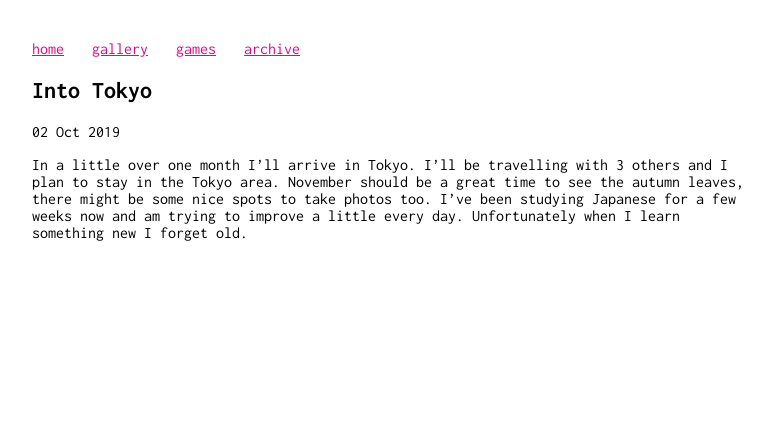
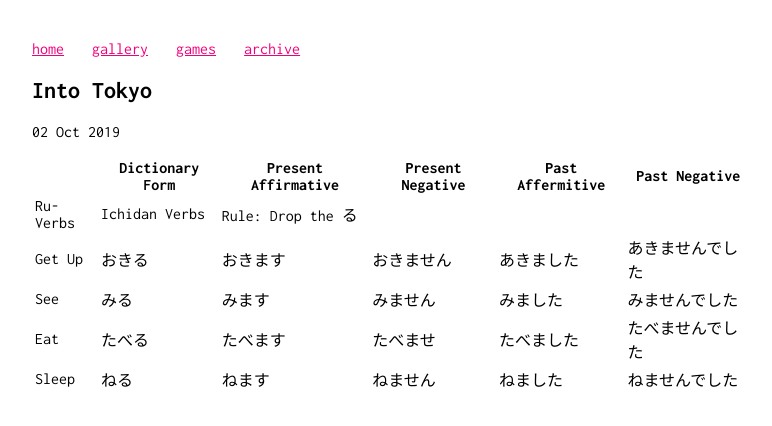
Before and after one commit to poglet/poglet.github.io, a Jekyll site: the page built from _posts/2019-10-02-into-tokyo.md, in a window 1280 px wide. Shown: the top 426 px of the page, without its empty margins (248-1020 px from the left). Built offline with Jekyll 4.4.1, drawn with Linux system fonts in a browser that asks for light colours.

Commit message:
Update 2019-10-02-into-tokyo.md

```diff
--- a/_posts/2019-10-02-into-tokyo.md
+++ b/_posts/2019-10-02-into-tokyo.md
@@ -4,5 +4,10 @@ title: "Into Tokyo"
 date: 2019-10-02
 ---
 
-In a little over one month I’ll arrive in Tokyo. I’ll be travelling with 3 others and I plan to stay in the Tokyo area. November should be a great time to see the autumn leaves, there might be some nice spots to take photos too.
-I’ve been studying Japanese for a few weeks now and am trying to improve a little every day. Unfortunately when I learn something new I forget old.
+|          | Dictionary Form | Present Affirmative | Present Negative | Past Affermitive | Past Negative |
+|----------|-----------------|---------------------|------------------|------------------|---------------|
+| Ru-Verbs | Ichidan Verbs   | Rule: Drop the る    |                  |                  |               |
+| Get Up   | おきる             | おきます                | おきません            | あきました            | あきませんでした      |
+| See      | みる              | みます                 | みません             | みました             | みませんでした       |
+| Eat      | たべる             | たべます                | たべませ             | たべました            | たべませんでした      |
+| Sleep    | ねる              | ねます                 | ねません             | ねました             | ねませんでした       |
```
